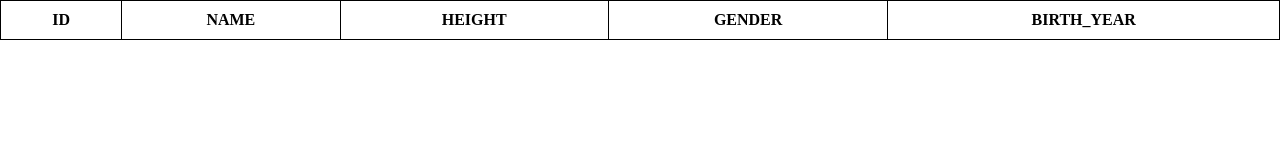
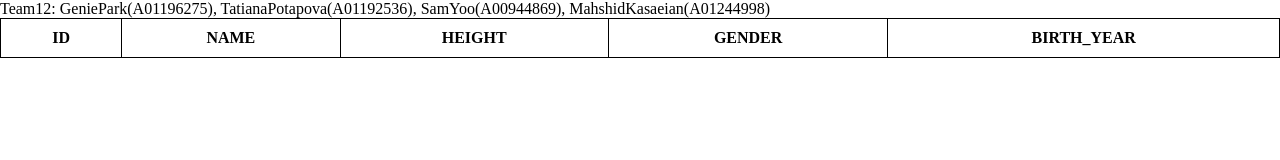
Before and after one commit to tanuklia/comp2537-a2, a website: page public/index.html in a window 1280 px wide. Drawn offline with nearby package versions, Linux system fonts and the light colour scheme; no server answers.

Commit message:
update our info

```diff
--- a/public/index.html
+++ b/public/index.html
@@ -10,6 +10,8 @@
 </head>
 
 <body>
+    <p>Team12: GeniePark(A01196275), TatianaPotapova(A01192536),
+        SamYoo(A00944869), MahshidKasaeian(A01244998)</p>
     <table>
         <thead>
             <tr>
```
